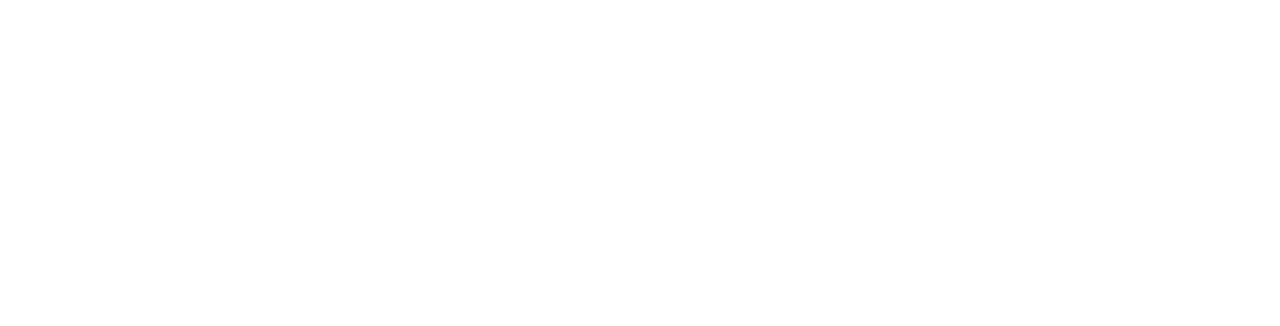
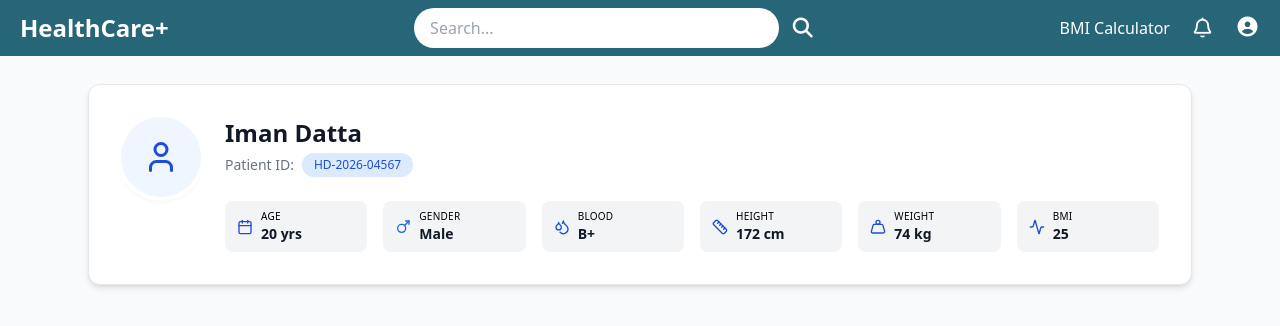
Before and after one commit to Health-Desk/HealthDesk-frontend, a React (Vite) app: page /medicalhistory in a window 1280 px wide. Before the commit this address had no page. Shown: the top 326 px of the page. Built offline with nearby package versions, Linux system fonts and the light colour scheme.

Commit message:
Add Medical Report UI components and integrate patient data

```diff
--- a/src/App.jsx
+++ b/src/App.jsx
@@ -9,6 +9,7 @@ import Chatbot from "./pages/Chatbot";
 import Diet from "./pages/Diet";
 import Profile from "./pages/UserProfile";
 import BookServices from "./pages/BookServices";
+import MedicalReport from "./pages/MedicalReport";
 
 function App() {
   return (
@@ -22,6 +23,7 @@ function App() {
         <Route path="dietPlan" element={<Diet/>}/>
         <Route path="profile" element={<Profile/>}/>
         <Route path="book-services" element={<BookServices/>}/>
+        <Route path="medicalhistory" element={<MedicalReport/>}/>
       </Route>
     </Routes>
   );
--- a/src/components/BmiGauge.jsx
+++ b/src/components/BmiGauge.jsx
@@ -35,7 +35,7 @@ const BmiGauge = ({ bmi, category, color }) => {
           strokeLinecap="round"
           strokeDasharray={semiCircumference}
           strokeDashoffset={strokeDashoffset}
-          className="transition-[stroke-dashoffset] duration-1000 ease-out transition-[stroke] duration-500"
+          // className="transition-[stroke-dashoffset] duration-1000 ease-out transition-[stroke] duration-500"
         />
       </svg>
 
--- /dev/null
+++ b/src/components/medicalReport/PatientHeader.jsx
@@ -0,0 +1,92 @@
+import {
+  User,
+  Droplets,
+  Ruler,
+  Weight,
+  Calendar,
+  Mars, // Male
+  Venus, // Female
+  Activity,
+} from "lucide-react";
+import InfoPill from "../../ui/InfoPill.jsx";
+
+function PatientHeader({ patientProfile }) {
+  return (
+    <div className="bg-white rounded-xl shadow-md border border-gray-200 p-2 md:p-8 mx-15 ">
+      <div className="flex flex-col md:flex-row gap-6">
+        {/* Avatar */}
+        <div className="flex-shrink-0">
+          <div className="w-20 h-20 rounded-full bg-blue-50 flex items-center justify-center ring-4 ring-white shadow-md">
+            <User className="w-9 h-9 text-blue-700" />
+          </div>
+        </div>
+
+        {/* Information */}
+        <div className="flex-1">
+          {/* Name and id */}
+          <div>
+            <h1 className="text-2xl font-semibold text-gray-900">
+              {patientProfile.name}
+            </h1>
+            <p className="text-sm text-gray-500 mt-1 flex items-center gap-2">
+              Patient ID:
+              <span className="bg-blue-100 text-blue-700 text-xs font-medium px-3 py-1 rounded-full">
+                {patientProfile.id}
+              </span>
+            </p>
+          </div>
+          {/* Bsic info */}
+          <div className="grid grid-cols-2 sm:grid-cols-3 lg:grid-cols-6 gap-4 mt-6">
+            {/* Age */}
+            <InfoPill
+              icon={<Calendar className="w-4 h-4" />}
+              label="Age"
+              value={`${patientProfile.age} yrs`}
+            />
+            {/* Gender */}
+            <InfoPill
+              icon={
+                patientProfile.gender === "Male" ? (
+                  <Mars className="w-4 h-4 text-blue-600" />
+                ) : (
+                  <Venus className="w-4 h-4 text-pink-600" />
+                )
+              }
+              label="Gender"
+              value={patientProfile.gender}
+            />
+            {/* BloodGroup */}
+            <InfoPill
+              icon={<Droplets className="w-4 h-4" />}
+              label="Blood"
+              value={patientProfile.bloodGroup}
+            />
+
+            {/* Height */}
+            <InfoPill
+              icon={<Ruler className="w-4 h-4" />}
+              label="Height"
+              value={patientProfile.height}
+            />
+
+            {/* weight */}
+            <InfoPill
+              icon={<Weight className="w-4 h-4" />}
+              label="Weight"
+              value={patientProfile.weight}
+            />
+
+            {/* BMI */}
+            <InfoPill
+              icon={<Activity className="w-4 h-4" />}
+              label="BMI"
+              value={patientProfile.bmi}
+            />
+          </div>
+        </div>
+      </div>
+    </div>
+  );
+}
+
+export default PatientHeader;
--- /dev/null
+++ b/src/data/mockMedicalData.js
@@ -0,0 +1,65 @@
+export const patientProfile = {
+  id: "HD-2026-04567",
+  name: "Iman Datta",
+  age: 20,
+  gender: "Male",
+  bloodGroup: "B+",
+  height: "172 cm",
+  weight: "74 kg",
+  bmi: 25.0,
+  allergies: ["Penicillin", "Dust"],
+  conditions: ["Mild Asthma"],
+};
+
+export const lastVisit = {
+  doctor: "Dr. R. Sharma",
+  specialty: "General Physician",
+  date: "12 Feb 2026",
+  diagnosis: "Viral Fever",
+  hospital: "HealthFirst Clinic, Mumbai",
+};
+
+export const medications = [
+  {
+    name: "Vitamin D3 60000 IU",
+    dosage: "Once Weekly",
+    since: "Jan 2026",
+  },
+  {
+    name: "Montelukast 10mg",
+    dosage: "Once at Night",
+    since: "Dec 2025",
+  },
+  {
+    name: "Multivitamin (Becosules)",
+    dosage: "Once Morning",
+    since: "Jan 2026",
+  },
+];
+
+export const labResults = [
+  {
+    test: "Hemoglobin",
+    value: "13.5 g/dL",
+    reference: "13.0–17.0 g/dL",
+    status: "Normal",
+  },
+  {
+    test: "Total Cholesterol",
+    value: "220 mg/dL",
+    reference: "<200 mg/dL",
+    status: "Borderline",
+  },
+  {
+    test: "Fasting Blood Sugar",
+    value: "102 mg/dL",
+    reference: "70–100 mg/dL",
+    status: "Borderline",
+  },
+  {
+    test: "Creatinine",
+    value: "0.9 mg/dL",
+    reference: "0.7–1.3 mg/dL",
+    status: "Normal",
+  },
+];
--- /dev/null
+++ b/src/pages/MedicalReport.jsx
@@ -0,0 +1,19 @@
+import {
+  patientProfile,
+  //   lastVisit,
+  //   medications,
+  //   labResults
+} from "../data/mockMedicalData";
+import PatientHeader from "../components/medicalReport/PatientHeader";
+
+function MedicalReport() {
+  return (
+    <div className="min-h-screen bg-gray-50 pt-5">
+      <div className="max-w-6xl mx-auto px-6 py-2">
+        <PatientHeader patientProfile={patientProfile} />
+      </div>
+    </div>
+  );
+}
+
+export default MedicalReport;
--- /dev/null
+++ b/src/ui/InfoPill.jsx
@@ -0,0 +1,17 @@
+function InfoPill({ icon, label, value }) {
+  return (
+    <div className="flex items-center gap-2 bg-gray-100 rounded-lg px-3 py-2">
+      <span className="text-blue-700">{icon}</span>
+      <div>
+        <p className="text-[10px] uppercase tracking-wide text-black-500 font-medium">
+          {label}
+        </p>
+        <p className="text-sm font-semibold text-gray-900">
+          {value}
+        </p>
+      </div>
+    </div>
+  );
+}
+
+export default InfoPill;
```
Also changed, not shown: src/components/medicalReport/Overview/LabResultsCard.jsx (added), src/components/medicalReport/Overview/LastVisitCard.jsx (added), src/components/medicalReport/Overview/MedicationCard.jsx (added), src/components/medicalReport/Overview/OverviewSection.jsx (added), src/components/medicalReport/TabsNavigation.jsx (added).
